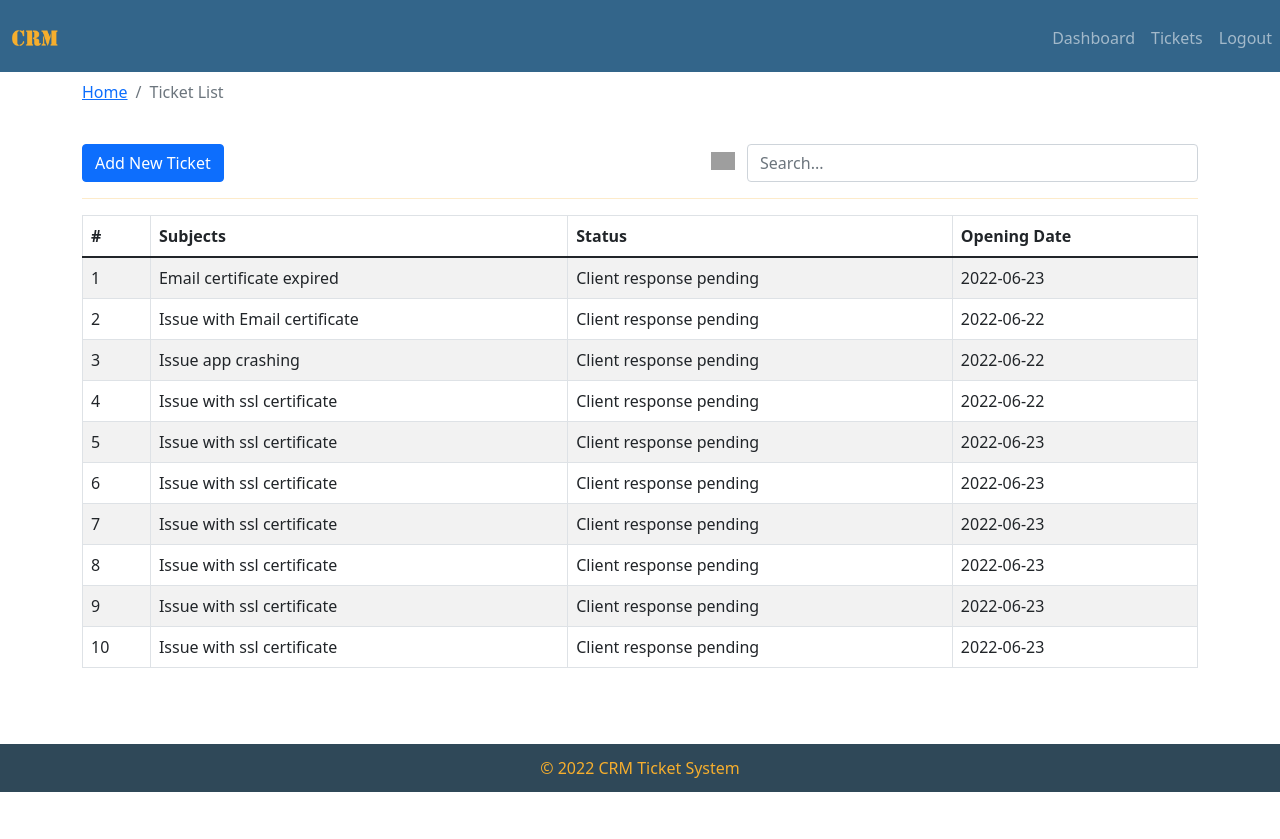
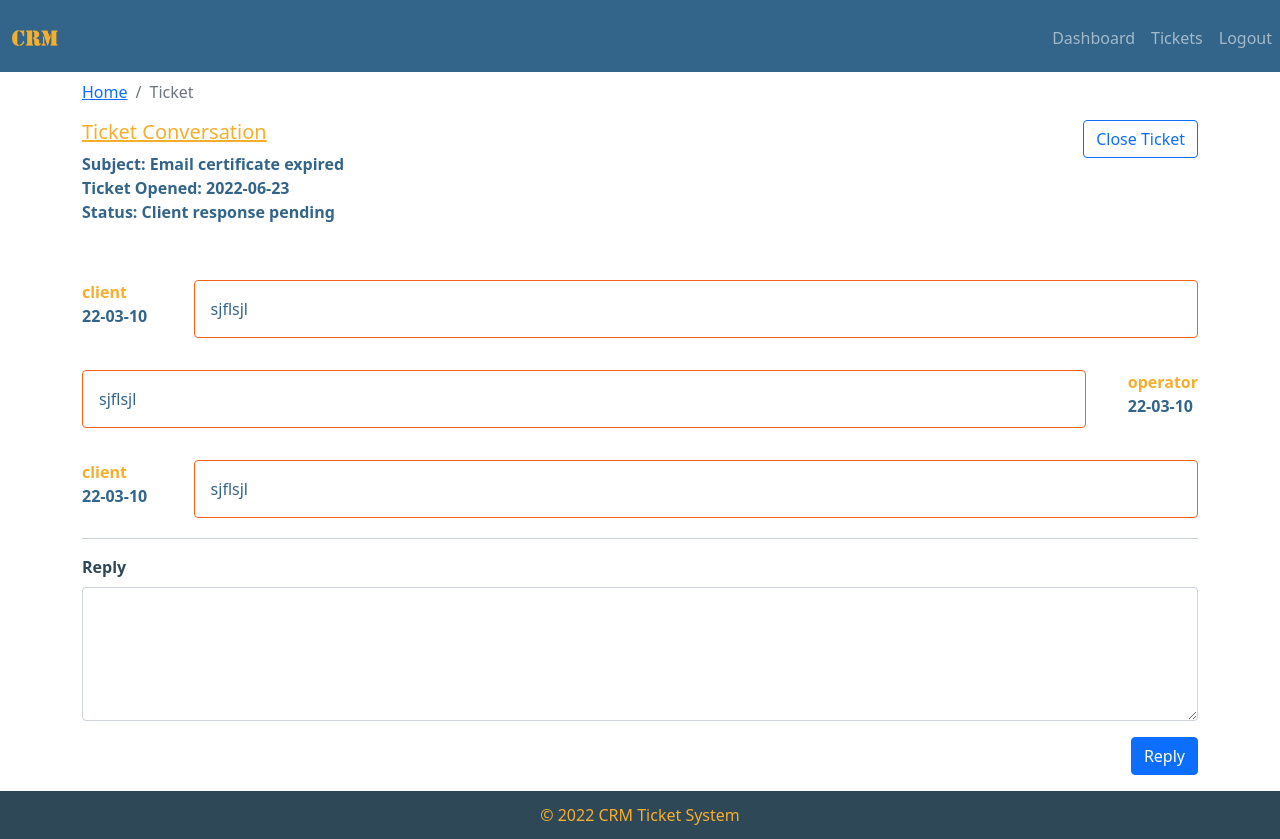
Before and after one commit to Maestro1982/crm-frontend, a React (Create React App) app: page / in a window 1280 px wide. Before the commit the page ends 800 px from the top, so only its background shows below. Built offline with nearby package versions, Linux system fonts and the light colour scheme; grey boxes are pictures that could not be loaded.

Commit message:
third commit

```diff
--- a/src/App.js
+++ b/src/App.js
@@ -4,6 +4,7 @@ import DashboardPage from './pages/dashboard/DashboardPage';
 import LoginPage from './pages/login/LoginPage';
 import AddTicketPage from './pages/new-ticket/AddTicketPage';
 import TicketListPage from './pages/ticket-list/TicketListPage';
+import TicketPage from './pages/ticket/TicketPage';
 
 function App() {
   return (
@@ -12,7 +13,8 @@ function App() {
       <DefaultLayout>
         {/* <DashboardPage /> */}
         {/* <AddTicketPage /> */}
-        <TicketListPage />
+        {/* <TicketListPage /> */}
+        <TicketPage />
       </DefaultLayout>
     </div>
   );
--- /dev/null
+++ b/src/components/message-history/MessageHistory.js
@@ -0,0 +1,21 @@
+import React from 'react';
+import PropTypes from 'prop-types';
+import './messageHistory.css';
+
+const MessageHistory = ({ message }) => {
+  if (!message) return null;
+  return message.map((row, index) => (
+    <div key={index} className='message-history'>
+      <div className='send'>
+        <div className='sender'>{row.messageBy}</div>
+        <div className='date'>{row.date}</div>
+      </div>
+      <div className='message'>{row.message}</div>
+    </div>
+  ));
+};
+
+MessageHistory.propTypes = {
+  message: PropTypes.array.isRequired,
+};
+export default MessageHistory;
--- /dev/null
+++ b/src/components/message-history/messageHistory.css
@@ -0,0 +1,24 @@
+.message-history {
+  margin-top: 2rem;
+  display: flex;
+  justify-content: space-between;
+}
+
+.message-history:nth-child(even) {
+  display: flex;
+  flex-direction: row-reverse;
+  justify-content: space-between;
+}
+
+.sender {
+  color: #f6ae2d;
+  font-weight: bold;
+}
+
+.message {
+  color: #33658a;
+  padding: 1rem;
+  width: 90%;
+  border: 1px solid #f26419;
+  border-radius: 0.25rem;
+}
--- /dev/null
+++ b/src/components/update-ticket/UpdateTicket.js
@@ -0,0 +1,33 @@
+import React from 'react';
+import { Form, Button } from 'react-bootstrap';
+import PropTypes from 'prop-types';
+
+const UpdateTicket = ({ message, handleOnChange, handleOnSubmit }) => {
+  return (
+    <Form onSubmit={handleOnSubmit}>
+      <Form.Label style={{ color: '#2F4858', fontWeight: 'bold' }}>
+        Reply
+      </Form.Label>
+      <Form.Control
+        as='textarea'
+        name='detail'
+        rows={5}
+        value={message}
+        onChange={handleOnChange}
+      />
+      <div className='text-end mt-3 mb-3'>
+        <Button variant='primary' type='submit'>
+          Reply
+        </Button>
+      </div>
+    </Form>
+  );
+};
+
+UpdateTicket.propTypes = {
+  message: PropTypes.string.isRequired,
+  handleOnChange: PropTypes.func.isRequired,
+  handleOnSubmit: PropTypes.func.isRequired,
+};
+
+export default UpdateTicket;
--- /dev/null
+++ b/src/pages/ticket/TicketPage.js
@@ -0,0 +1,62 @@
+import React, { useState, useEffect } from 'react';
+import { Container, Col, Row, Button } from 'react-bootstrap';
+import BreadcrumbBootstrap from '../../components/breadcrumb/BreadcrumbBootstrap';
+import tickets from '../../assets/data/dummy-tickets.json';
+import './ticketPage.css';
+import MessageHistory from '../../components/message-history/MessageHistory';
+import UpdateTicket from '../../components/update-ticket/UpdateTicket';
+
+const ticket = tickets[0];
+
+const TicketPage = () => {
+  const [message, setMessage] = useState('');
+
+  /* This will run everytime there's a change in the message */
+  useEffect(() => {}, [message]);
+
+  const handleOnChange = (e) => {
+    setMessage(e.target.value);
+  };
+
+  const handleOnSubmit = () => {
+    alert('Form has been sent succesfully!');
+  };
+
+  return (
+    <Container>
+      <Row>
+        <Col>
+          <BreadcrumbBootstrap page='Ticket' />
+        </Col>
+      </Row>
+      <Row>
+        <Col>
+          <h5>Ticket Conversation</h5>
+          <div className='subject'>Subject: {ticket.subject}</div>
+          <div className='date'>Ticket Opened: {ticket.addedAt}</div>
+          <div className='status'>Status: {ticket.status}</div>
+        </Col>
+        <Col className='text-end'>
+          <Button variant='outline-primary'>Close Ticket</Button>
+        </Col>
+      </Row>
+      <Row className='mt-4'>
+        <Col>
+          <MessageHistory message={ticket.history} />
+        </Col>
+      </Row>
+      <hr className='horizontal-line' />
+      <Row>
+        <Col>
+          <UpdateTicket
+            message={message}
+            handleOnChange={handleOnChange}
+            handleOnSubmit={handleOnSubmit}
+          />
+        </Col>
+      </Row>
+    </Container>
+  );
+};
+
+export default TicketPage;
--- /dev/null
+++ b/src/pages/ticket/ticketPage.css
@@ -0,0 +1,17 @@
+h5 {
+  color: #f6ae2d;
+  font-weight: 500;
+  text-decoration: underline;
+}
+
+.subject,
+.date,
+.status {
+  color: #33658a;
+  font-weight: 700;
+}
+
+.horizontal-line {
+  color: #2f4858;
+  margin-top: 20px;
+}
```
